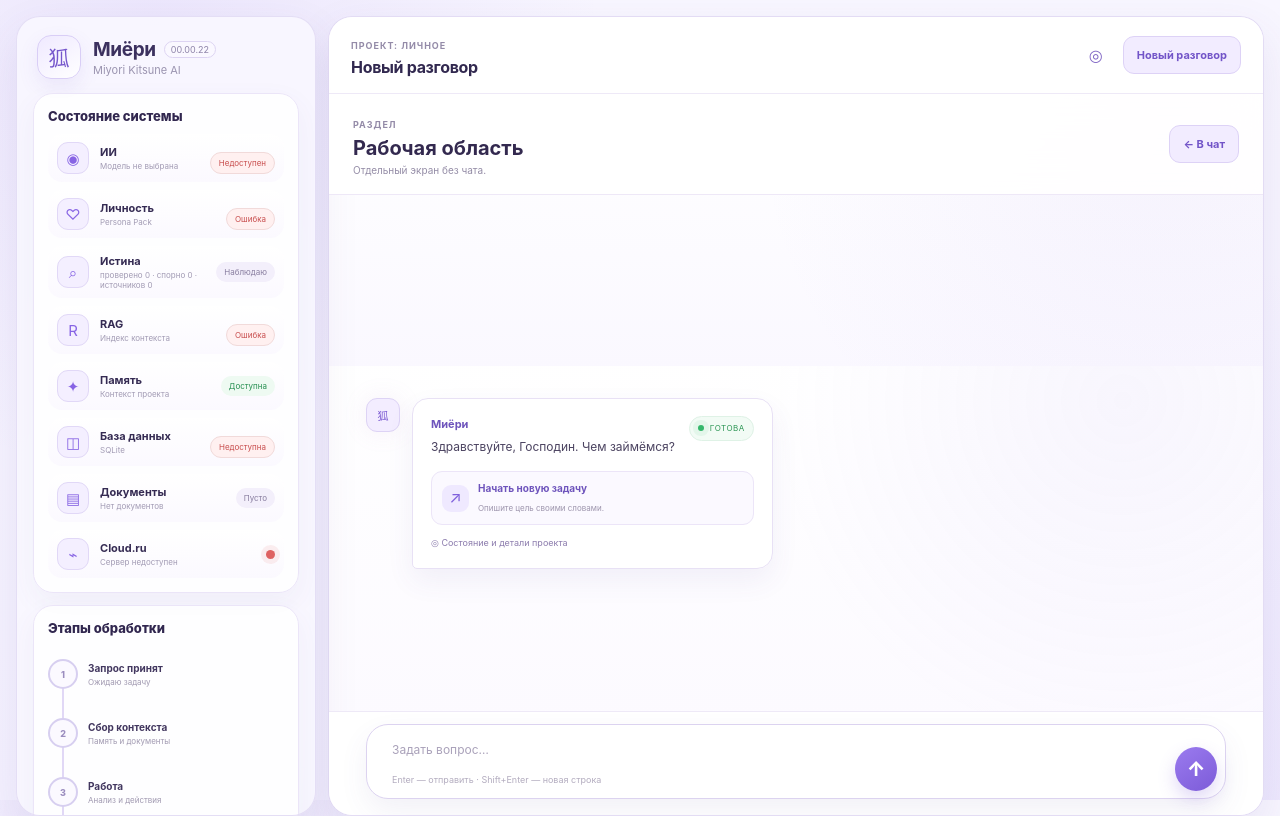
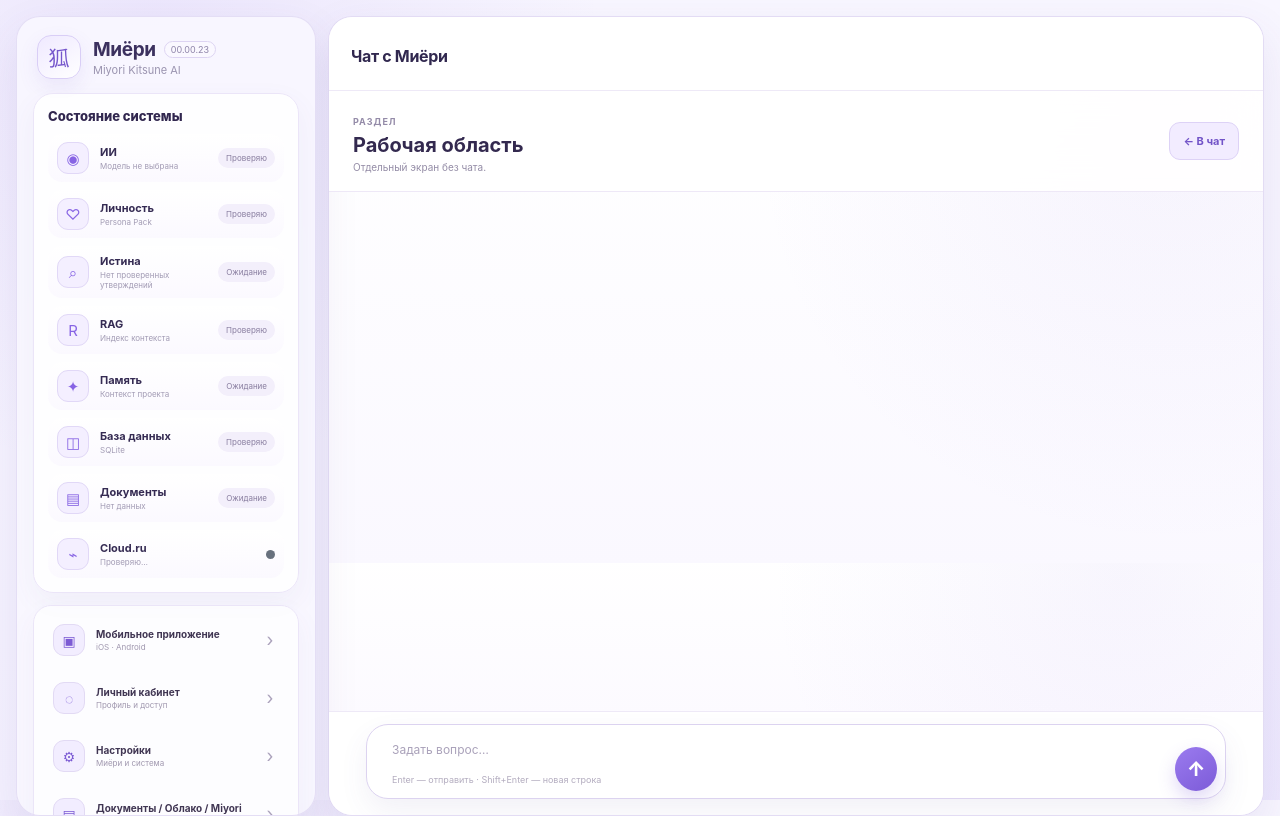
Before and after one commit to Aspksa/MIYORI_KITSUNE_AI_SPEC_v1.1.0, a FastAPI app: page / in a window 1280 px wide. Run offline with FastAPI, Linux system fonts and the light colour scheme; data comes from the database, SQL or seed files in the repository; data that the repository does not hold is empty.

Commit message:
ui: simplify navigation and move processing stages below menu

```diff
--- a/templates/index.html
+++ b/templates/index.html
@@ -15,7 +15,7 @@
         <div class="brand-copy">
           <div class="brand-row">
             <h1>Миёри</h1>
-            <span class="version-pill" id="versionText">00.00.22</span>
+            <span class="version-pill" id="versionText">00.00.23</span>
           </div>
           <p>Miyori Kitsune AI</p>
         </div>
@@ -67,34 +67,7 @@
         </div>
       </section>
 
-      <section class="lavender-panel processing-panel">
-        <div class="panel-title">Этапы обработки</div>
-        <div class="processing-steps" id="processingSteps">
-          <div class="processing-step" data-stage="accepted">
-            <span class="stage-node">1</span>
-            <div><strong>Запрос принят</strong><small>Ожидаю задачу</small></div>
-          </div>
-          <div class="processing-step" data-stage="context">
-            <span class="stage-node">2</span>
-            <div><strong>Сбор контекста</strong><small>Память и документы</small></div>
-          </div>
-          <div class="processing-step" data-stage="work">
-            <span class="stage-node">3</span>
-            <div><strong>Работа</strong><small>Анализ и действия</small></div>
-          </div>
-          <div class="processing-step" data-stage="result">
-            <span class="stage-node">4</span>
-            <div><strong>Результат</strong><small>Ожидает выполнения</small></div>
-          </div>
-        </div>
-      </section>
-
       <nav class="main-side-menu" aria-label="Основное меню">
-        <button class="side-menu-item active" id="menuChat" type="button">
-          <span class="side-menu-icon">◉</span>
-          <span class="side-menu-copy"><strong>Чат с Миёри</strong><small>Основной диалог</small></span>
-          <span class="side-menu-chevron">›</span>
-        </button>
         <button class="side-menu-item" id="menuMobileApp" type="button">
           <span class="side-menu-icon">▣</span>
           <span class="side-menu-copy"><strong>Мобильное приложение</strong><small>iOS · Android</small></span>
@@ -132,6 +105,29 @@
         </button>
       </nav>
 
+      <section class="lavender-panel processing-panel">
+        <div class="panel-title">Этапы обработки</div>
+        <div class="processing-steps" id="processingSteps">
+          <div class="processing-step" data-stage="accepted">
+            <span class="stage-node">1</span>
+            <div><strong>Запрос принят</strong><small>Ожидаю задачу</small></div>
+          </div>
+          <div class="processing-step" data-stage="context">
+            <span class="stage-node">2</span>
+            <div><strong>Сбор контекста</strong><small>Память и документы</small></div>
+          </div>
+          <div class="processing-step" data-stage="work">
+            <span class="stage-node">3</span>
+            <div><strong>Работа</strong><small>Анализ и действия</small></div>
+          </div>
+          <div class="processing-step" data-stage="result">
+            <span class="stage-node">4</span>
+            <div><strong>Результат</strong><small>Ожидает выполнения</small></div>
+          </div>
+        </div>
+      </section>
+
+
       <details class="workspace-details">
         <summary>Проект и разговоры</summary>
         <section class="project-card compact-project">
@@ -142,7 +138,6 @@
         </section>
         <div class="rail-heading">
           <span>Разговоры</span>
-          <button id="newChatSide" class="ghost-button" type="button">+ Новый</button>
         </div>
         <div id="conversationList" class="conversation-list"></div>
       </details>
@@ -151,12 +146,7 @@
     <main class="chat-area">
       <header class="chat-header" id="chatHeader">
         <div class="chat-title">
-          <span class="section-caption" id="projectLabel">Личная AI-помощница</span>
           <h2 id="conversationTitle">Чат с Миёри</h2>
-        </div>
-        <div class="header-actions">
-          <button id="toggleConsole" class="icon-action" type="button" title="Технические детали Миёри" aria-label="Технические детали Миёри">◎</button>
-          <button id="newChat" class="primary-soft" type="button">Новый разговор</button>
         </div>
       </header>
 
```
